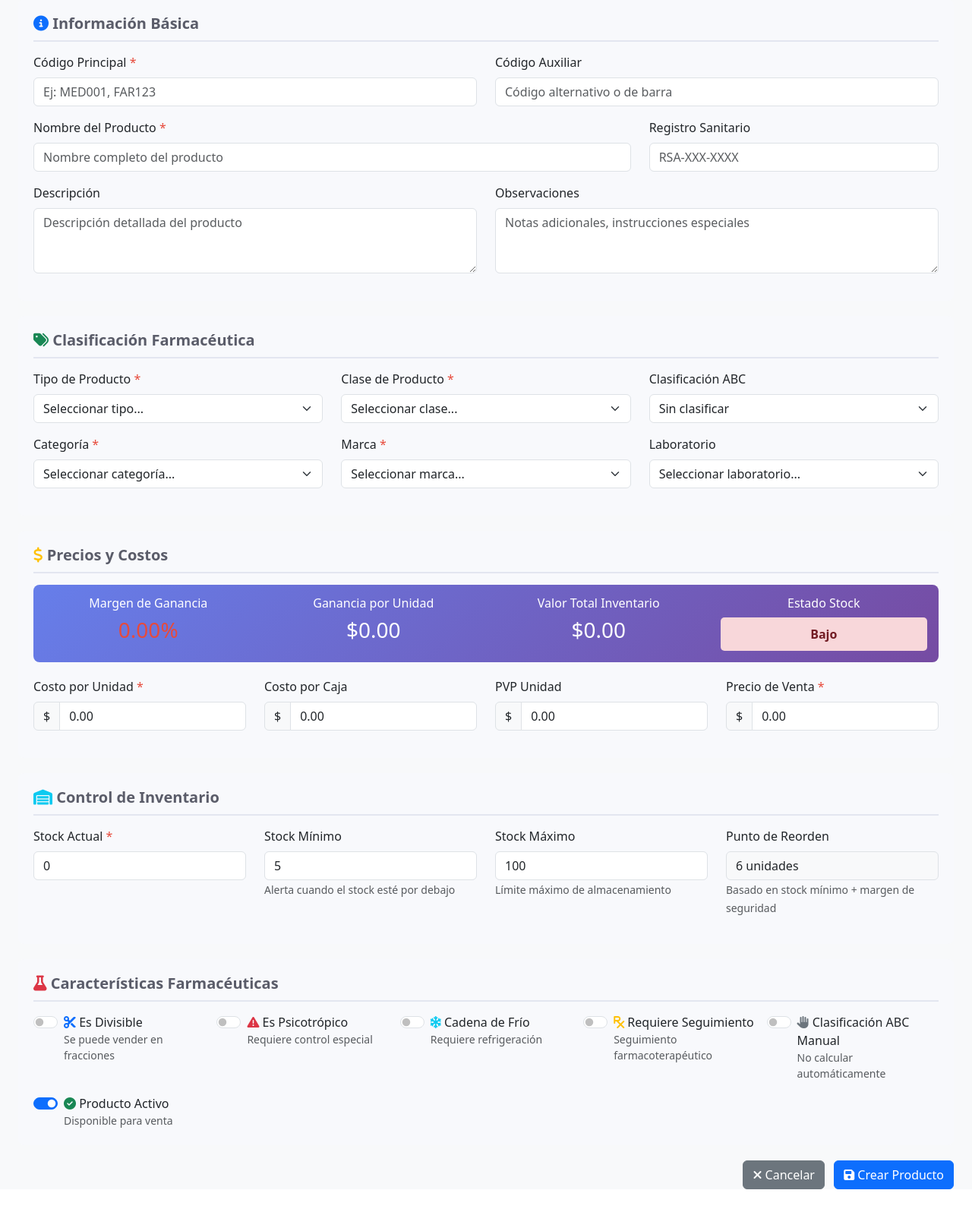
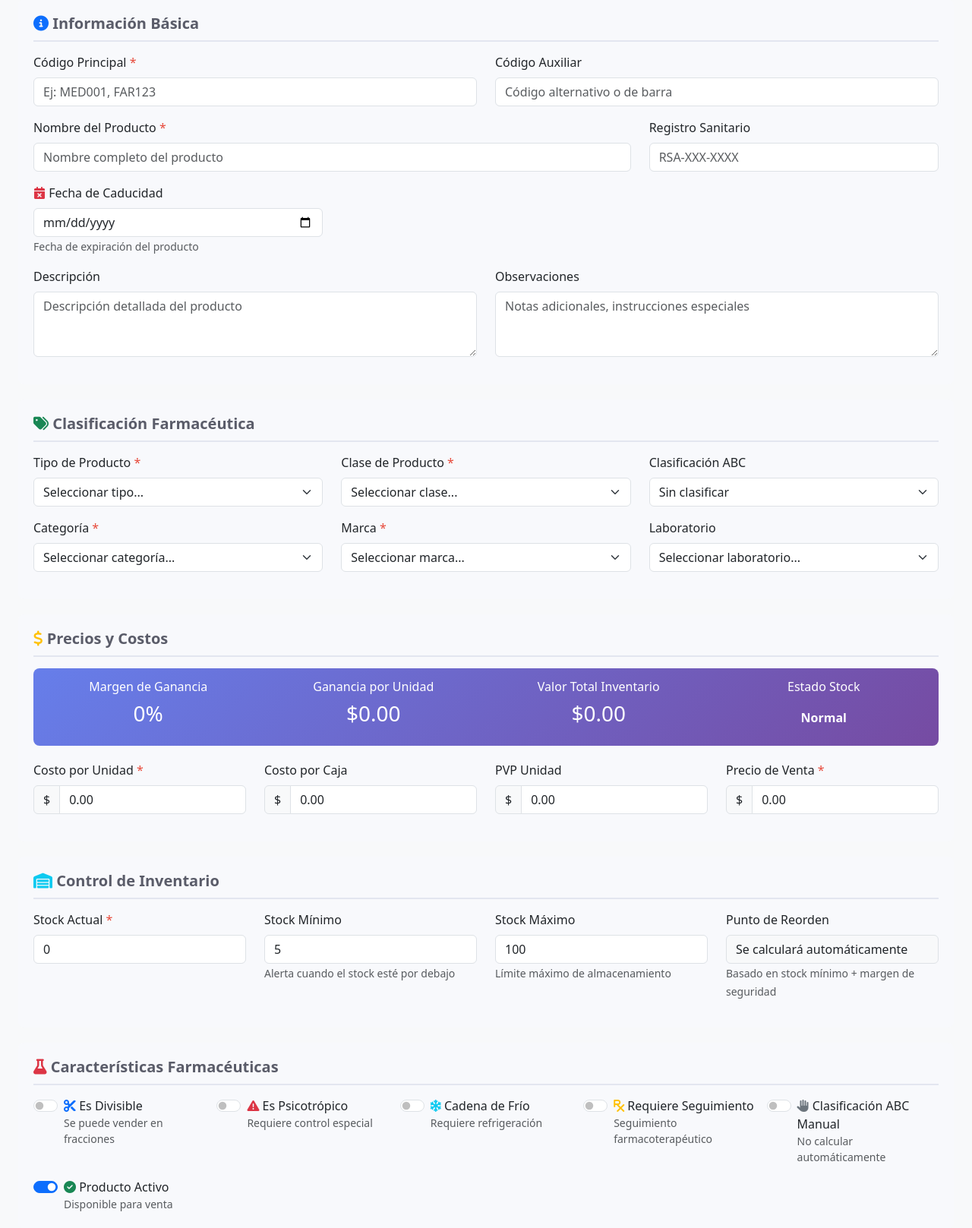
Before and after one commit to Jonagarme/SistemaPOS-LOGIFY, a Django app: template templates/productos/crear.html in a window 1280 px wide. Shown: the part 175-1792 px from the top of the page at 76% size. Before the commit the page ends 1741 px from the top, so only its background shows below. Run offline with Django 5.2, Linux system fonts and the light colour scheme; the template is opened without the code that fills it, so the values that code supplies are empty.

Commit message:
✨ Añadir campo de fecha de caducidad en la creación y edición de productos

```diff
--- a/productos/views.py
+++ b/productos/views.py
@@ -388,6 +388,10 @@ def editar_producto(request, producto_id):
                 producto.descripcion = request.POST.get('descripcion', '').strip() or None
                 producto.observaciones = request.POST.get('observaciones', '').strip() or None
                 producto.registro_sanitario = request.POST.get('registro_sanitario', '').strip() or None
+
+                # Fecha de caducidad
+                fecha_caducidad = request.POST.get('fecha_caducidad', '').strip()
+                producto.fecha_caducidad = fecha_caducidad if fecha_caducidad else None
 
                 # Clasificación
                 producto.id_tipo_producto_id = request.POST.get('id_tipo_producto')
--- a/templates/productos/crear.html
+++ b/templates/productos/crear.html
@@ -126,6 +126,16 @@
                                 <input type="text" class="form-control" id="registro_sanitario" name="registro_sanitario"
                                        value="{{ producto.registro_sanitario|default:'' }}"
                                        placeholder="RSA-XXX-XXXX">
+                            </div>
+                        </div>
+                        <div class="col-md-4">
+                            <div class="mb-3">
+                                <label for="fecha_caducidad" class="form-label">
+                                    <i class="fas fa-calendar-times text-danger"></i> Fecha de Caducidad
+                                </label>
+                                <input type="date" class="form-control" id="fecha_caducidad" name="fecha_caducidad"
+                                       value="{{ producto.fecha_caducidad|date:'Y-m-d'|default:'' }}">
+                                <small class="text-muted">Fecha de expiración del producto</small>
                             </div>
                         </div>
                     </div>
@@ -593,8 +603,13 @@ setInterval(function() {
     localStorage.setItem('producto_borrador', JSON.stringify(borrador));
 }, 120000);
 
-// Cargar borrador al iniciar
+// Cargar borrador al iniciar (solo si estamos creando un nuevo producto)
 window.addEventListener('load', function() {
+    // Verificar si es un producto existente (modo edición)
+    const esEdicion = document.querySelector('input[name="codigo_principal"]').value !== '';
+
+    // Solo cargar borrador si NO estamos editando un producto existente
+    if (!esEdicion) {
         const borrador = localStorage.getItem('producto_borrador');
         if (borrador && confirm('Se encontró un borrador guardado. ¿Desea cargarlo?')) {
             const datos = JSON.parse(borrador);
@@ -611,6 +626,7 @@ window.addEventListener('load', function() {
             // Recalcular después de cargar
             calcularTotales();
         }
+    }
 
     // Validar que precio de venta sea mayor que precio de compra
     document.querySelector('form').addEventListener('submit', function(e) {
@@ -621,9 +637,23 @@ window.addEventListener('load', function() {
             e.preventDefault();
             alert('El precio de venta debe ser mayor que el costo');
             precioVenta.focus();
+        } else {
+            // Limpiar el borrador al enviar exitosamente el formulario
+            localStorage.removeItem('producto_borrador');
+        }
             return false;
         }
     });
+
+    // Limpiar borrador cuando se hace clic en "Volver a Productos" (Cancelar)
+    document.querySelector('a[href="{% url "productos:lista" %}"]').addEventListener('click', function() {
+        localStorage.removeItem('producto_borrador');
+    });
+
+    // Si estamos editando, limpiar cualquier borrador antiguo
+    if (document.querySelector('input[name="codigo_principal"]').value !== '') {
+        localStorage.removeItem('producto_borrador');
+    }
 });
 </script>
 {% endblock %}
--- a/templates/productos/detalle.html
+++ b/templates/productos/detalle.html
@@ -228,6 +228,12 @@
                         <p class="fw-bold">{{ producto.registro_sanitario }}</p>
                     </div>
                     {% endif %}
+                    {% if producto.fecha_caducidad %}
+                    <div class="mb-2">
+                        <label class="text-muted small"><i class="fas fa-calendar-times text-danger"></i> Fecha de Caducidad:</label>
+                        <p class="fw-bold">{{ producto.fecha_caducidad|date:"d/m/Y" }}</p>
+                    </div>
+                    {% endif %}
                     {% if producto.lote %}
                     <div class="mb-2">
                         <label class="text-muted small">Lote:</label>
```
Lines whose indentation alone changed are shown as unchanged.
